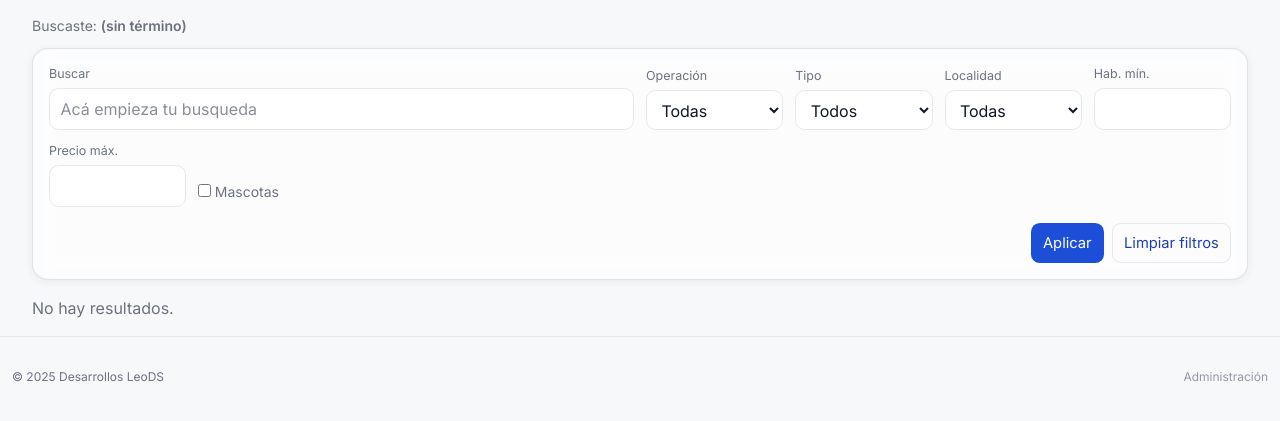
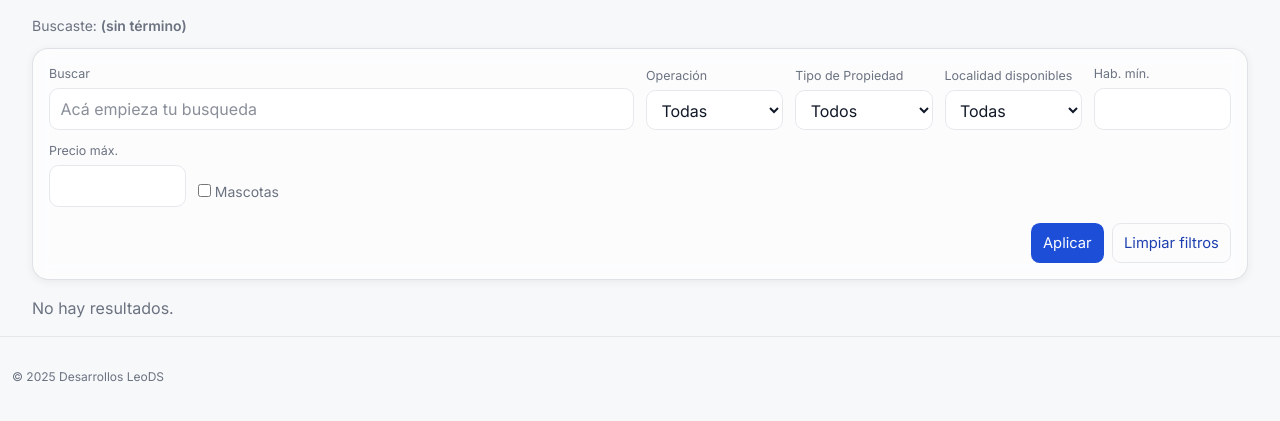
Before and after one commit to LeoDaSilva31/proyecto_django_inmobiliaria, a Django app: page /buscar/ in a window 1280 px wide. Shown: the part 78-499 px from the top of the page. Run offline with Django 5.2, Linux system fonts and the light colour scheme; data that the repository does not hold is empty; some libraries are stand-ins or nearby versions.

Commit message:
Descripcion de filtros y links de acceso

```diff
--- a/django_inmobiliaria/templates/base.html
+++ b/django_inmobiliaria/templates/base.html
@@ -142,8 +142,6 @@
   <footer class="app-footer mx-auto max-w-7xl px-3 py-8 text-xs">
     <div class="flex items-center justify-between">
       <p>© {% now "Y" %} Desarrollos LeoDS</p>
-      <a class="opacity-70 hover:opacity-100"
-         href="{% url 'login' %}?next=/admin/propiedades/propiedad/add/">Administración</a>
     </div>
   </footer>
 
--- a/django_inmobiliaria/templates/propiedades/_filters.html
+++ b/django_inmobiliaria/templates/propiedades/_filters.html
@@ -61,7 +61,7 @@
 
     {# TIPO #}
     <div>
-      <label>Tipo</label>
+      <label>Tipo de Propiedad</label>
       <select class="select" name="tipo">
         <option value="">Todos</option>
         {% for val, label in tipos %}
@@ -72,7 +72,7 @@
 
     {# LOCALIDAD #}
     <div>
-      <label>Localidad</label>
+      <label>Localidad disponibles</label>
       <select class="select" name="localidad">
         <option value="">Todas</option>
         {% for loc in localidades %}
```
